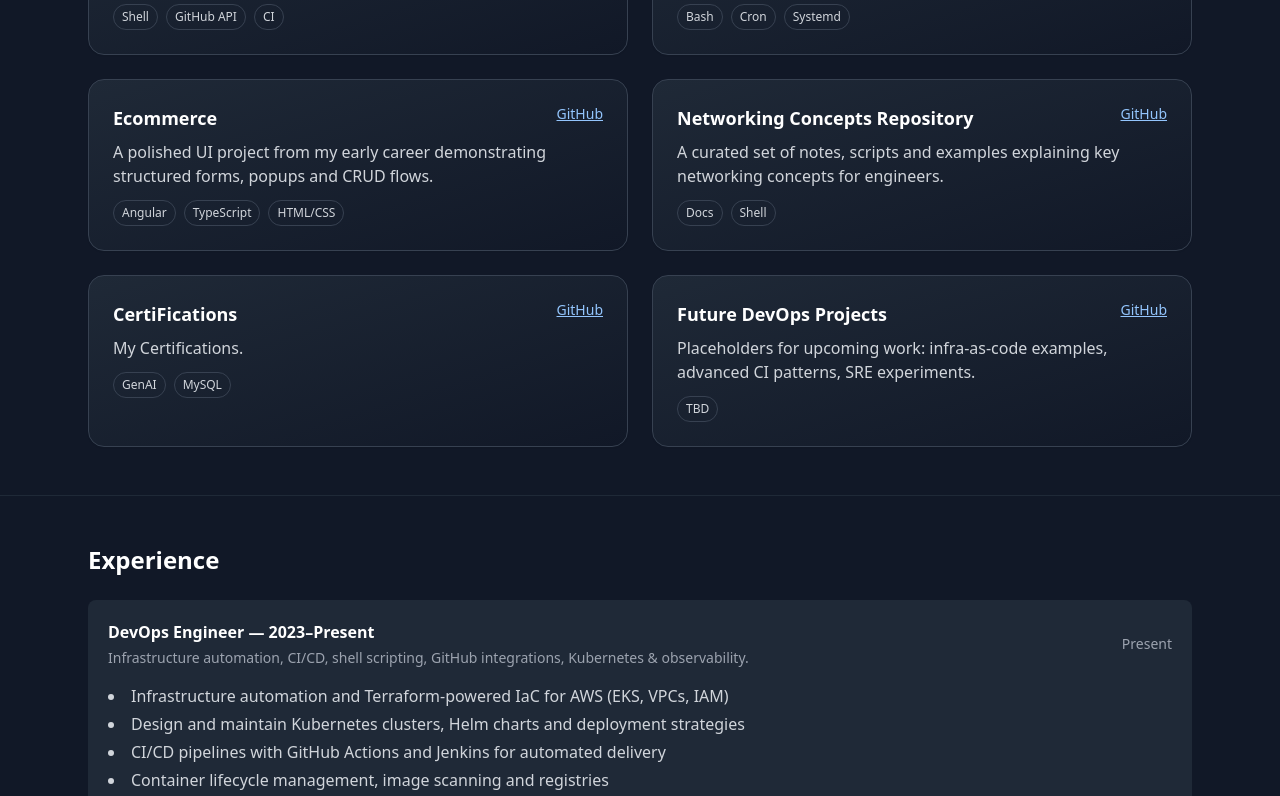
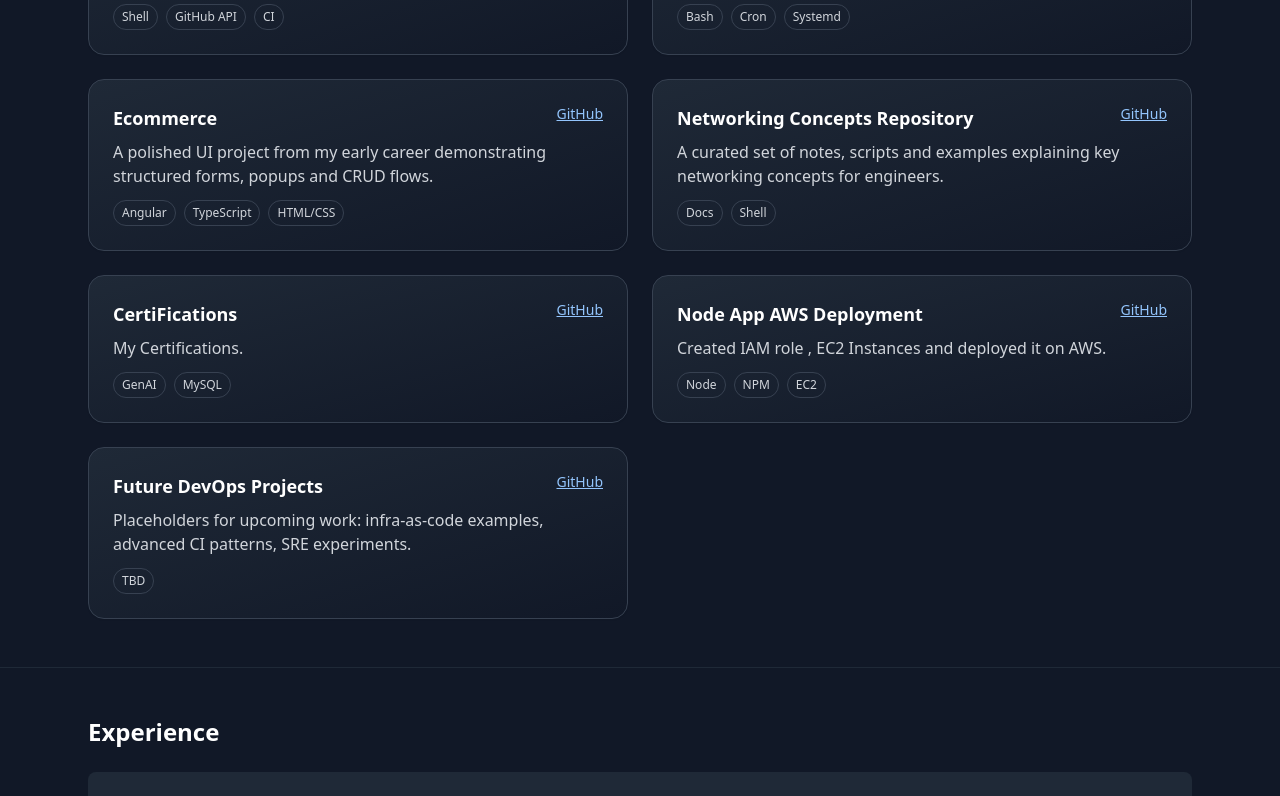
Before and after one commit to VEER0402/veerendra-portfolio, a React (Create React App) app: page / in a window 1280 px wide. Shown: the part 2492-3288 px from the top of the page. Built offline with nearby package versions, Linux system fonts and the light colour scheme.

Commit message:
added one more project of aws

```diff
--- a/src/veerendra_dwivedi_portfolio.jsx
+++ b/src/veerendra_dwivedi_portfolio.jsx
@@ -196,6 +196,12 @@ export default function VeerendraPortfolio() {
                 link: "https://github.com/VEER0402/Certifications"
               },
               {
+                title: "Node App AWS Deployment",
+                desc: "Created IAM role , EC2 Instances and deployed it on AWS.",
+                tech: ["Node","NPM","EC2"],
+                link: "https://github.com/VEER0402/aws-session"
+              },
+		       {
                 title: "Future DevOps Projects",
                 desc: "Placeholders for upcoming work: infra-as-code examples, advanced CI patterns, SRE experiments.",
                 tech: ["TBD"],
```
